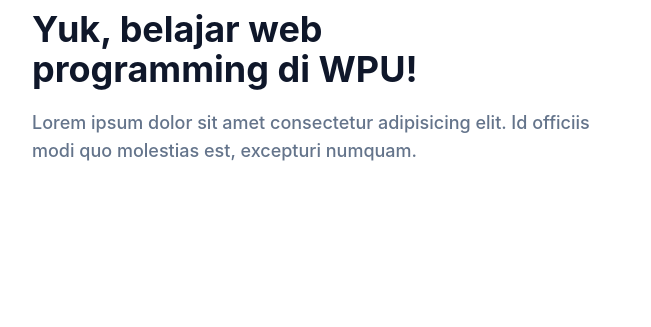
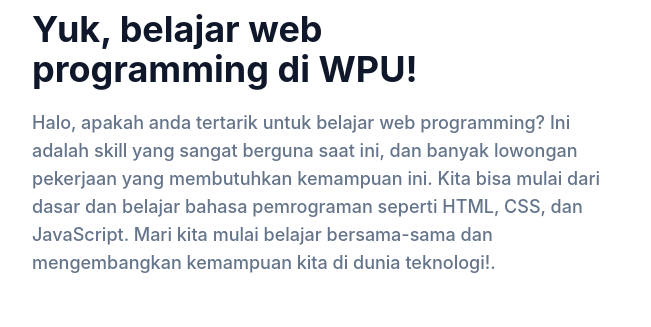
Before and after one commit to refaamirul/refaamirul.github.io, a website: page index.html in a window 1280 px wide. Shown: the part 903-1230 px from the top of the page, 0-651 px from the left. Drawn offline with Linux system fonts and the light colour scheme.

Commit message:
menambah bio di bagian about

```diff
--- a/index.html
+++ b/index.html
@@ -120,7 +120,7 @@
           <div class="mb-10 w-full px-4 lg:w-1/2">
             <h4 class="mb-3 text-lg font-bold uppercase text-primary">Tentang Saya</h4>
             <h2 class="mb-5 max-w-md text-3xl font-bold text-dark dark:text-white lg:text-4xl">Yuk, belajar web programming di WPU!</h2>
-            <p class="max-w-xl text-base font-medium text-secondary lg:text-lg">Lorem ipsum dolor sit amet consectetur adipisicing elit. Id officiis modi quo molestias est, excepturi numquam.</p>
+            <p class="max-w-xl text-base font-medium text-secondary lg:text-lg">Halo, apakah anda tertarik untuk belajar web programming? Ini adalah skill yang sangat berguna saat ini, dan banyak lowongan pekerjaan yang membutuhkan kemampuan ini. Kita bisa mulai dari dasar dan belajar bahasa pemrograman seperti HTML, CSS, dan JavaScript. Mari kita mulai belajar bersama-sama dan mengembangkan kemampuan kita di dunia teknologi!.</p>
           </div>
           <div class="w-full px-4 lg:w-1/2">
             <h3 class="mb-4 text-2xl font-semibold text-dark dark:text-white lg:pt-10 lg:text-3xl">Mari berteman</h3>
```
